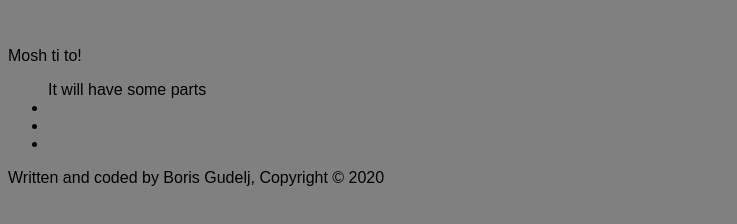
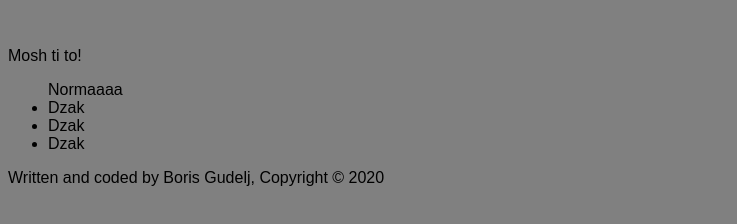
Before and after one commit to Bockey/first-project, a plain HTML site: page index.html in a window 1280 px wide. Shown: the part 202-426 px from the top of the page, without its empty margins (0-737 px from the left). Drawn offline with Linux system fonts and the light colour scheme.

Commit message:
Update index.html

```diff
--- a/index.html
+++ b/index.html
@@ -6,10 +6,10 @@
     <body>
         <h1>Idemo cuuum!</h1>
         <p>Mosh ti to! </p>
-        <ul>It will have some parts
-            <li></li>
-            <li></li>
-            <li></li>
+        <ul>Normaaaa
+            <li>Dzak</li>
+            <li>Dzak</li>
+            <li>Dzak</li>
         </ul>
     </body>
     <footer>Written and coded by Boris Gudelj, Copyright &copy 2020</footer>
```
